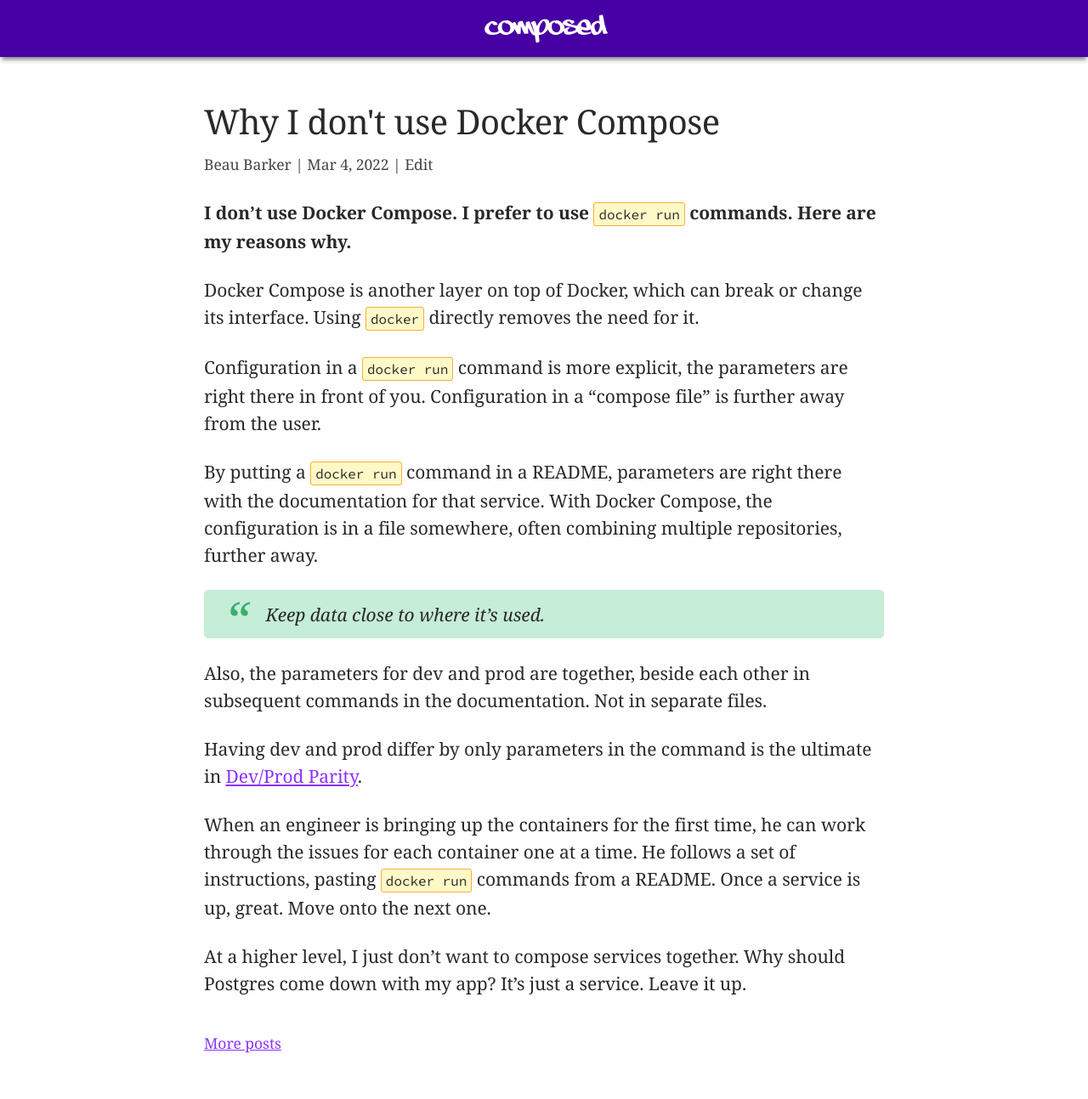
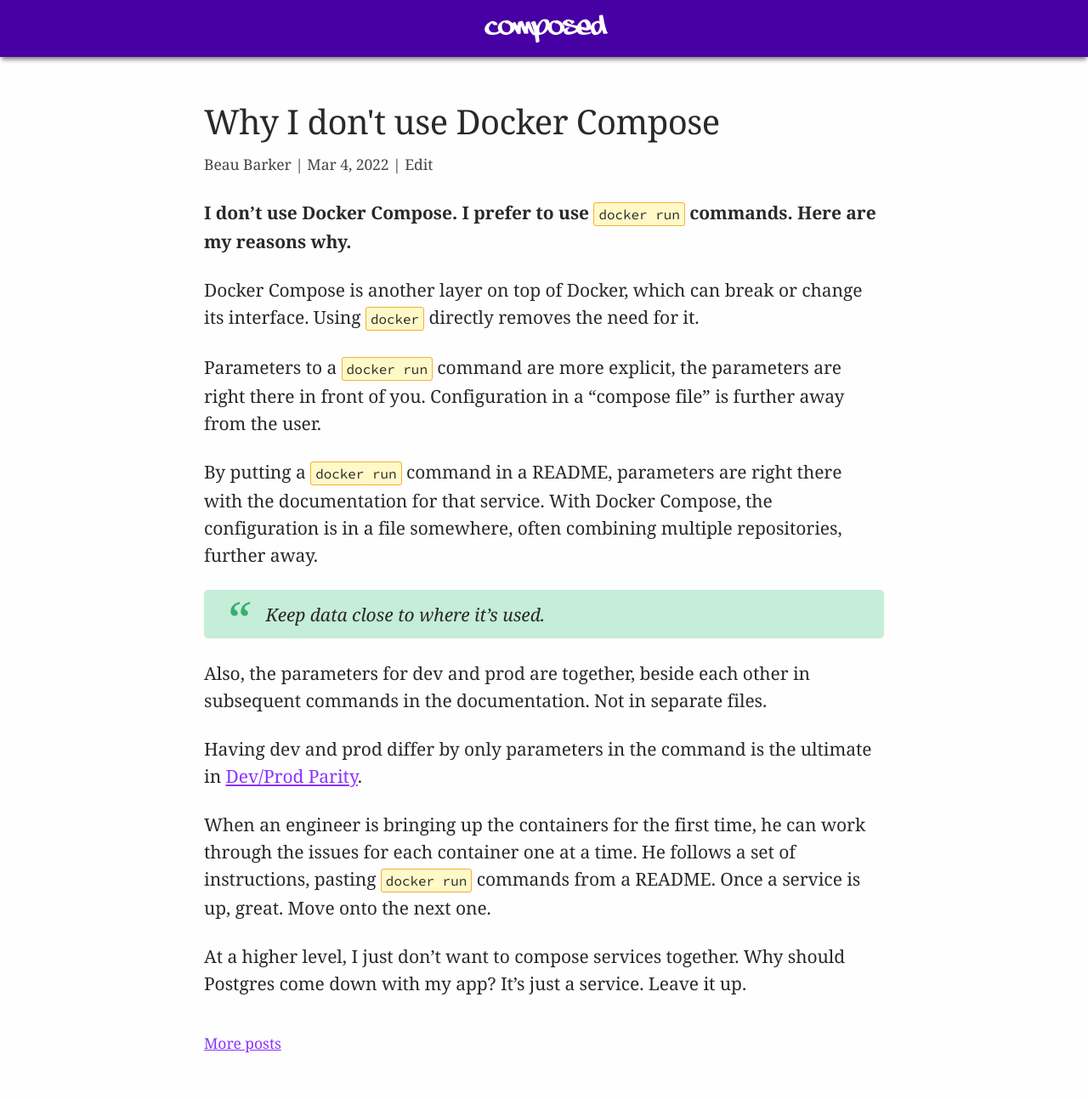
Before and after one commit to explodinglabs/explodinglabs.github.io, a Jekyll site: the page built from docs/_posts/2022-03-04-docker-compose.markdown, in a window 1280 px wide. Shown: the whole page at 85% size. Built offline with Jekyll 4.4.1, drawn with Linux system fonts in a browser that asks for light colours.

Commit message:
Update 2022-03-04-docker-compose.markdown

```diff
--- a/docs/_posts/2022-03-04-docker-compose.markdown
+++ b/docs/_posts/2022-03-04-docker-compose.markdown
@@ -9,7 +9,7 @@
 Docker Compose is another layer on top of Docker, which can break or change its
 interface. Using `docker` directly removes the need for it.
 
-Configuration in a `docker run` command is more explicit, the parameters are
+Parameters to a `docker run` command are more explicit, the parameters are
 right there in front of you. Configuration in a "compose file" is further away
 from the user.
 
```
